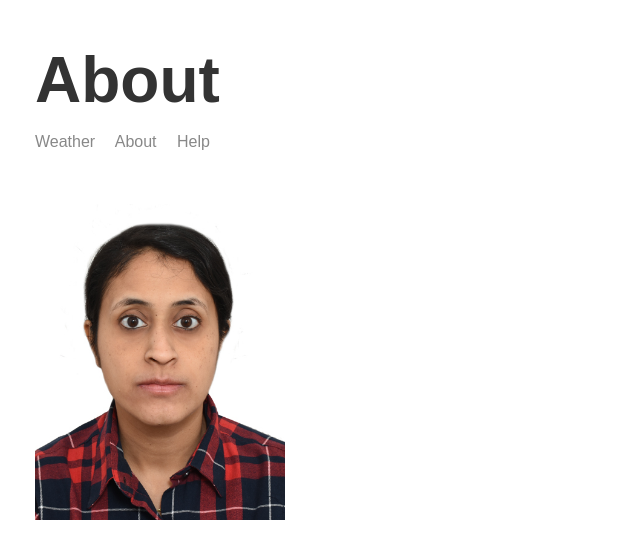
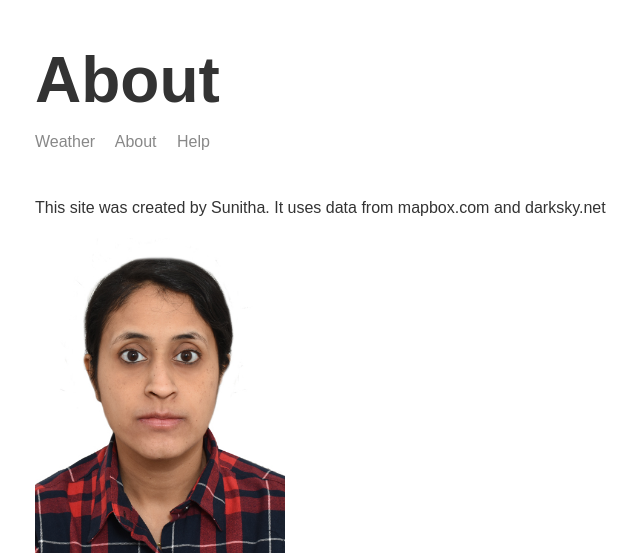
Before and after one commit to sunithalv/node3-weather-website, a Node server app: page /about in a window 1280 px wide. Shown: the top 553 px of the page, without its empty margins (280-920 px from the left). Run offline with Node 20, Linux system fonts and the light colour scheme.

Commit message:
Add about text

```diff
--- a/templates/views/about.hbs
+++ b/templates/views/about.hbs
@@ -11,6 +11,7 @@
 <body>
    <div class="main-content">
   {{>header}}
+  <p>This site was created by Sunitha. It uses data from mapbox.com and darksky.net</p>
   <img  class="portrait" src="/img/me.jpg">
   </div>
   </body>
```
